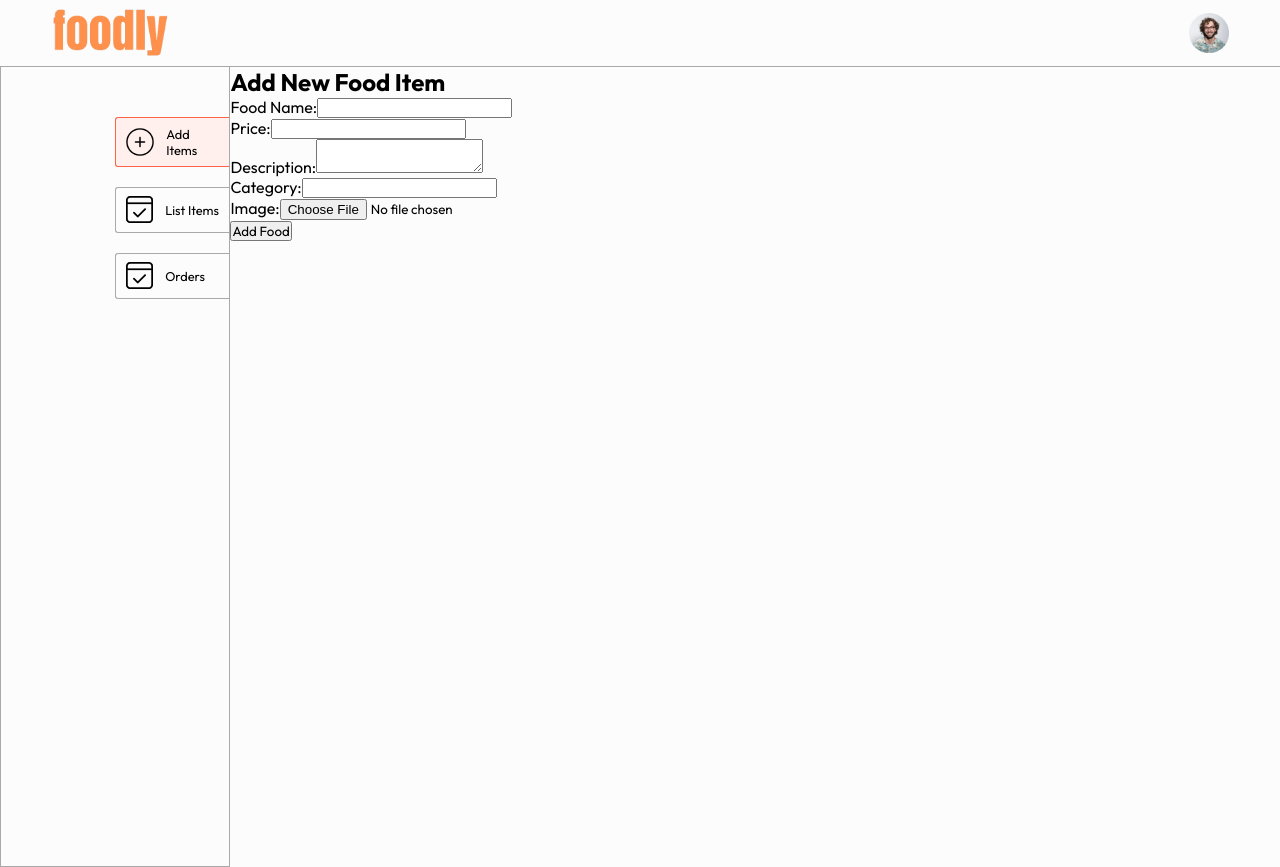
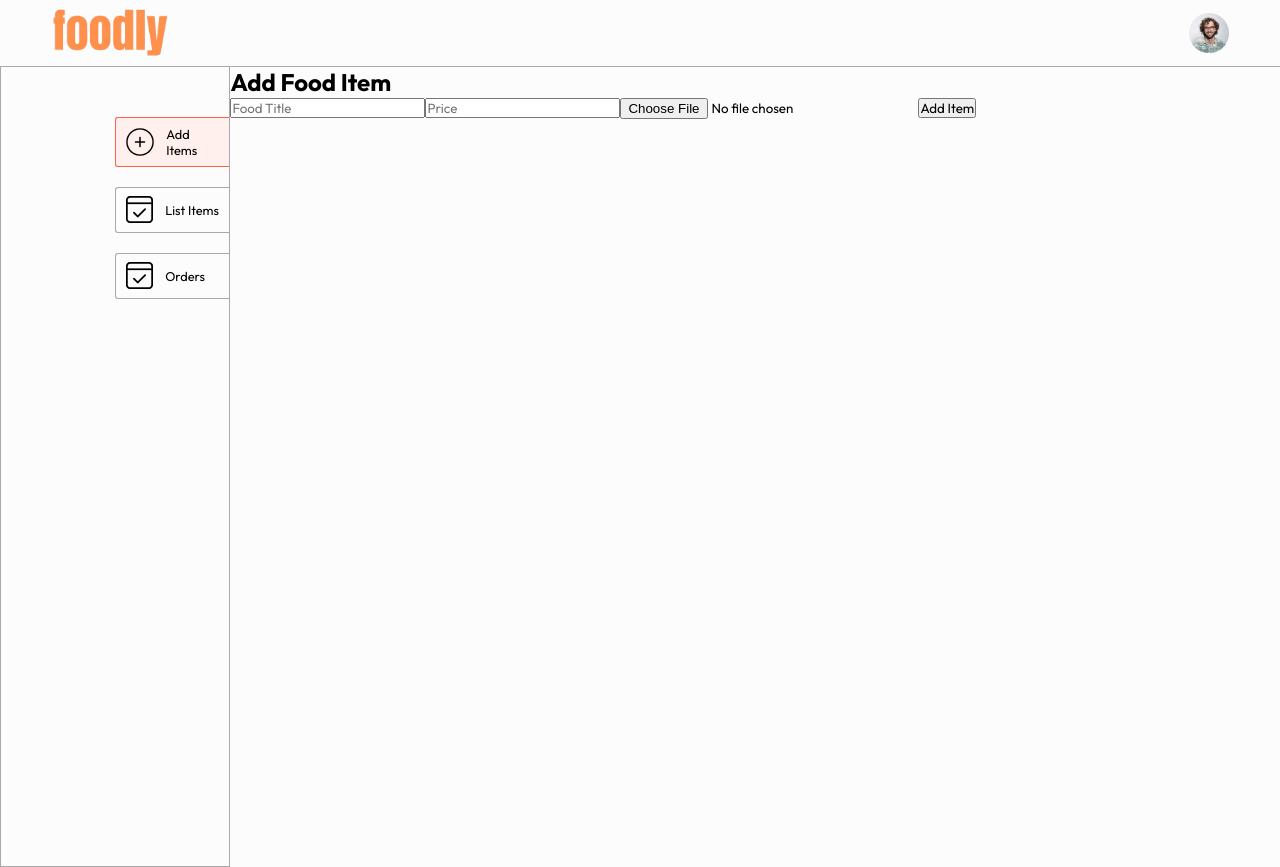
Before and after one commit to tirath-sudo/food-delivery-app, a React (Vite) app in the folder admin/: page /add in a window 1280 px wide. Built offline with nearby package versions, Linux system fonts and the light colour scheme; the HTML template or start-up script is replaced by a standard one.

Commit message:
deploy and clouinary patch

```diff
--- a/admin/src/pages/add/Add.jsx
+++ b/admin/src/pages/add/Add.jsx
@@ -1,102 +1,98 @@
 import React, { useState } from "react";
 
 const Add = () => {
-  const [foodName, setFoodName] = useState("");
+  const [title, setTitle] = useState("");
   const [price, setPrice] = useState("");
-  const [description, setDescription] = useState("");
-  const [category, setCategory] = useState("");
   const [image, setImage] = useState(null);
+  const [preview, setPreview] = useState("");
+  const [loading, setLoading] = useState(false);
 
-  // Handle file selection
   const handleImageChange = (e) => {
-    setImage(e.target.files[0]);
+    const file = e.target.files[0];
+    if (file) {
+      setImage(file);
+      setPreview(URL.createObjectURL(file));
+    }
   };
 
-  // Handle form submit
   const handleSubmit = async (e) => {
     e.preventDefault();
+    if (!title || !price || !image) {
+      alert("Please fill all fields!");
+      return;
+    }
 
     try {
+      setLoading(true);
       const formData = new FormData();
-      formData.append("name", foodName);
+      formData.append("image", image);
+      formData.append("title", title);
       formData.append("price", price);
-      formData.append("description", description);
-      formData.append("category", category);
-      if (image) {
-        formData.append("image", image);
-      }
 
-      const res = await fetch("http://localhost:5000/api/food/add", {
+      const res = await fetch(
+        "https://your-backend.onrender.com/api/food/upload",
+        {
           method: "POST",
           body: formData,
-      });
+        }
+      );
 
       const data = await res.json();
+      console.log("Response:", data);
 
-      if (data.success) {
-        alert("Food added successfully!");
-        setFoodName("");
+      if (data.imageUrl) {
+        alert("Food item added successfully!");
+        setTitle("");
         setPrice("");
-        setDescription("");
-        setCategory("");
         setImage(null);
+        setPreview("");
       } else {
-        alert("Failed to add food.");
+        alert("Upload failed! Check backend response.");
       }
     } catch (err) {
-      console.error("Error uploading food:", err);
+      console.error("Error uploading:", err);
+      alert("Something went wrong!");
+    } finally {
+      setLoading(false);
     }
   };
 
   return (
     <div className="add-container">
-      <h2>Add New Food Item</h2>
-      <form onSubmit={handleSubmit} className="add-form">
-        <div>
-          <label>Food Name:</label>
+      <h2 className="add-title">Add Food Item</h2>
+      <form className="add-form" onSubmit={handleSubmit}>
         <input
           type="text"
-            value={foodName}
-            onChange={(e) => setFoodName(e.target.value)}
-            required
+          placeholder="Food Title"
+          value={title}
+          onChange={(e) => setTitle(e.target.value)}
+          className="add-input"
         />
-        </div>
-
-        <div>
-          <label>Price:</label>
         <input
           type="number"
+          placeholder="Price"
           value={price}
           onChange={(e) => setPrice(e.target.value)}
-            required
+          className="add-input"
         />
-        </div>
+        <input
+          type="file"
+          accept="image/*"
+          onChange={handleImageChange}
+          className="add-input"
+        />
 
-        <div>
-          <label>Description:</label>
-          <textarea
-            value={description}
-            onChange={(e) => setDescription(e.target.value)}
-            required
+        {preview && (
+          <img
+            src={preview}
+            alt="Preview"
+            className="add-preview"
           />
-        </div>
+        )}
 
-        <div>
-          <label>Category:</label>
-          <input
-            type="text"
-            value={category}
-            onChange={(e) => setCategory(e.target.value)}
-            required
-          />
-        </div>
-
-        <div>
-          <label>Image:</label>
-          <input type="file" accept="image/*" onChange={handleImageChange} />
-        </div>
-
-        <button type="submit">Add Food</button>
+        <button type="submit" className="add-button" disabled={loading}>
+          {loading ? "Uploading..." : "Add Item"}
+        </button>
       </form>
     </div>
   );
```
Lines whose indentation alone changed are shown as unchanged.
